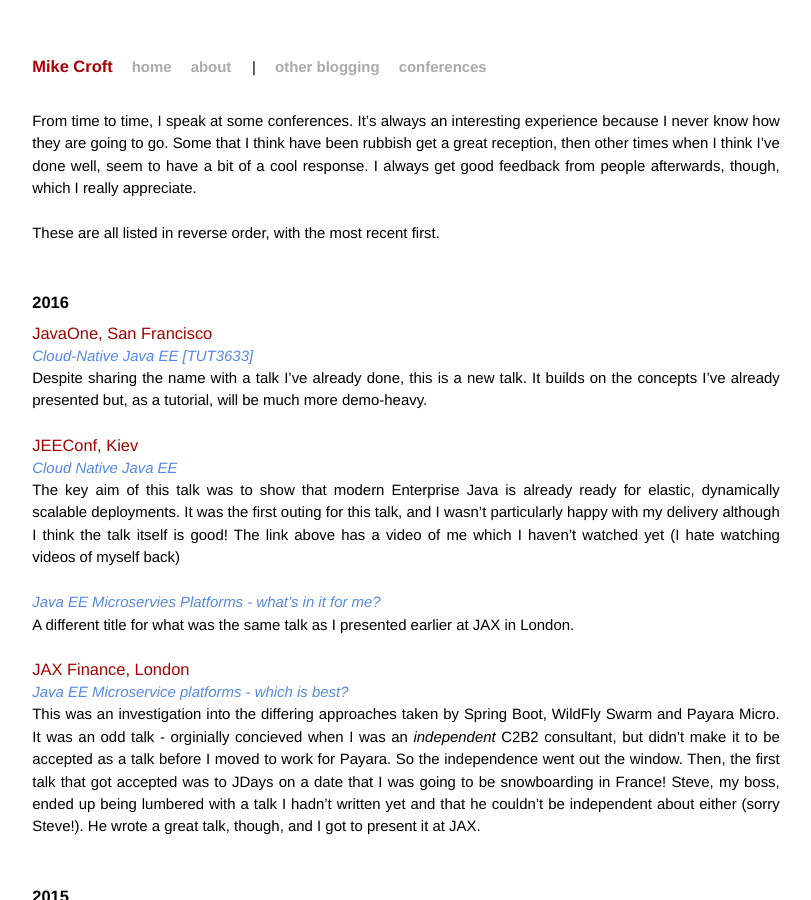
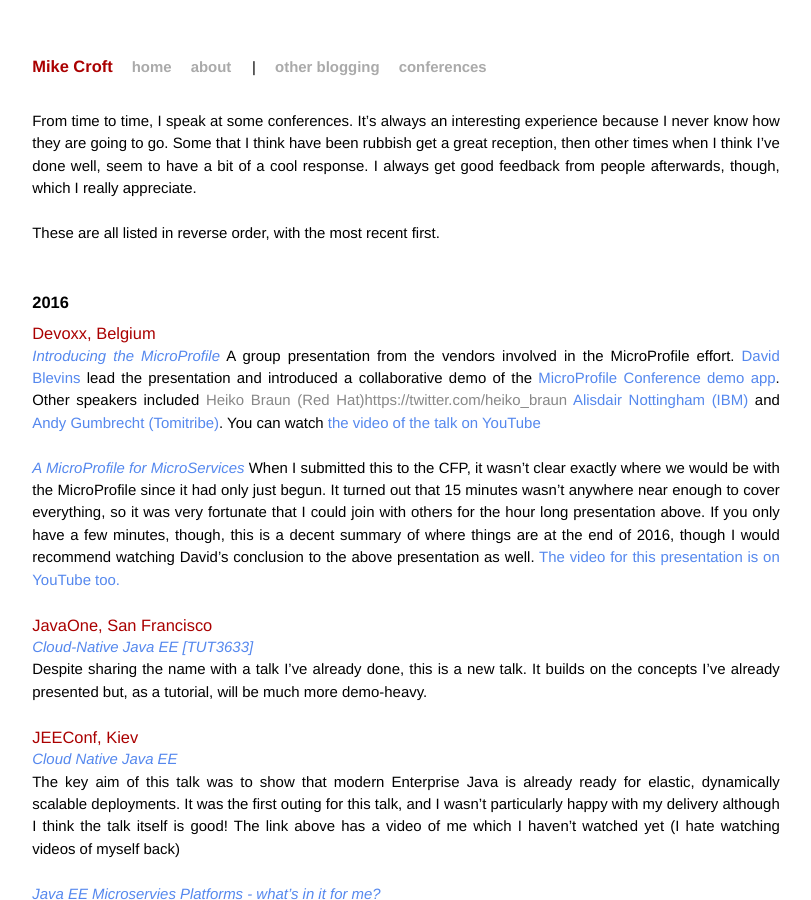
Before and after one commit to mikecroft/mikecroft.github.io, a Jekyll site: the page built from conferences/index.md, in a window 1280 px wide and 900 px high. Shown: the whole window, without its empty margins (234-1045 px from the left). Built offline with Jekyll 4.4.1, drawn with Linux system fonts in a browser that asks for light colours.

Commit message:
Devoxx deets

```diff
--- a/conferences/index.md
+++ b/conferences/index.md
@@ -9,6 +9,13 @@
 These are all listed in reverse order, with the most recent first.
 
 # 2016
+
+## Devoxx, Belgium
+*[Introducing the MicroProfile](https://cfp.devoxx.be/2016/talk/LYF-6510/Introducing_the_MicroProfile)*
+A group presentation from the vendors involved in the MicroProfile effort. [David Blevins](https://twitter.com/dblevins) lead the presentation and introduced a collaborative demo of the [MicroProfile Conference demo app](https://github.com/microprofile/microprofile-conference). Other speakers included [Heiko Braun (Red Hat)https://twitter.com/heiko_braun]() [Alisdair Nottingham (IBM)](https://twitter.com/nottycode) and [Andy Gumbrecht (Tomitribe)](https://twitter.com/andygeede). You can watch [the video of the talk on YouTube](https://www.youtube.com/watch?v=iG-XvoIfKtg)
+
+*[A MicroProfile for MicroServices](https://cfp.devoxx.be/2016/talk/OXS-1955/A_MicroProfile_for_Micro_Services)*
+When I submitted this to the CFP, it wasn't clear exactly where we would be with the MicroProfile since it had only just begun. It turned out that 15 minutes wasn't anywhere near enough to cover everything, so it was very fortunate that I could join with others for the hour long presentation above. If you only have a few minutes, though, this is a decent summary of where things are at the end of 2016, though I would recommend watching David's conclusion to the above presentation as well. [The video for this presentation is on YouTube too.](https://www.youtube.com/watch?v=dyK6BcOh8N4)
 
 ## JavaOne, San Francisco
 *[Cloud-Native Java EE [TUT3633]](https://oracle.rainfocus.com/scripts/catalog/oow16.jsp?event=javaone&search=TUT3633&search.event=javaone)*
```
